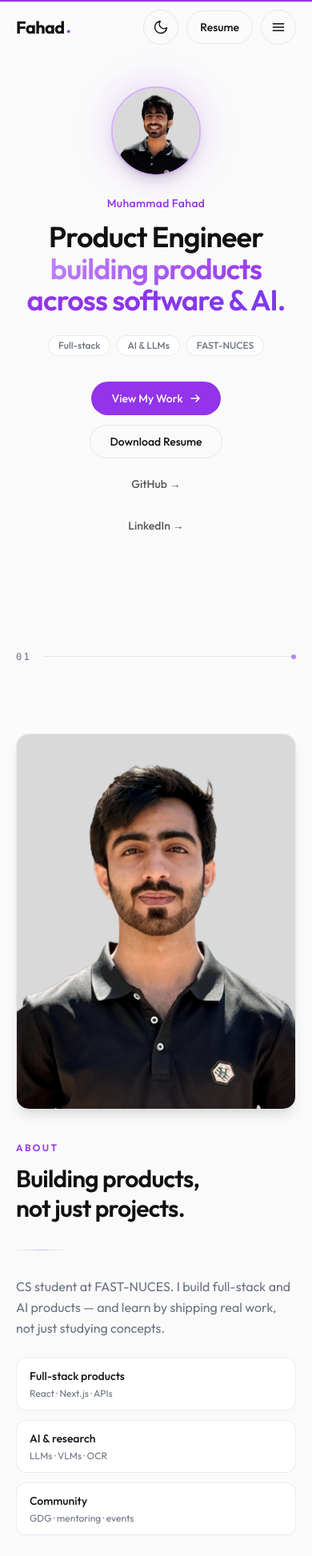
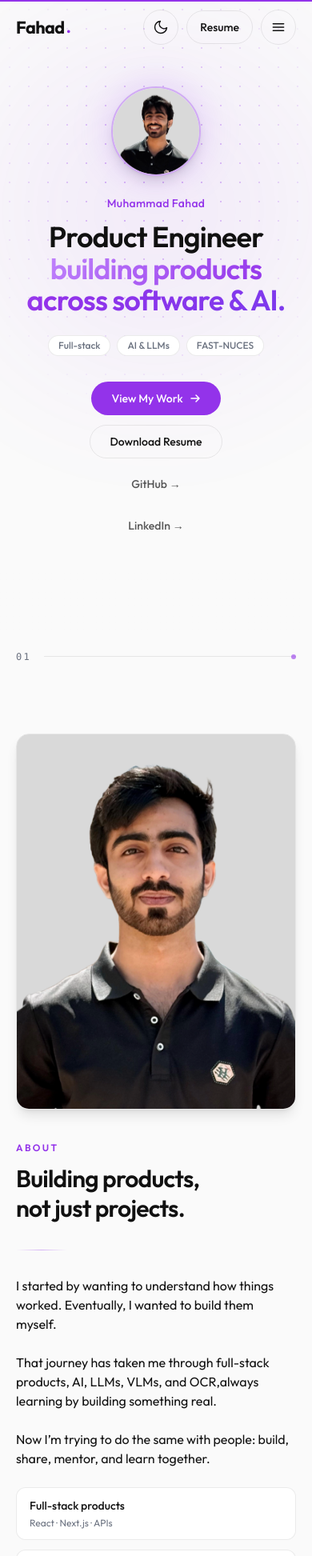
Before and after one commit to Mfahad159/portfolio, a Next.js app: page / in a window 390 px wide. Shown: the top 1945 px of the page at 80% size. Built offline with nearby package versions, Linux system fonts and the light colour scheme.

Commit message:
Fixed project section

```diff
--- a/app/components/About.jsx
+++ b/app/components/About.jsx
@@ -63,11 +63,18 @@ const About = () => {
               transition={{ duration: 0.5, delay: 0.1 }}
               className="space-y-6"
             >
-              <p className="max-w-xl text-base leading-relaxed text-[var(--muted)]">
-                CS student at FAST-NUCES. I build full-stack and AI products — and learn by shipping
-                real work, not just studying concepts.
+              <p>
+                I started by wanting to understand how things worked. Eventually, I wanted
+                to build them myself.
               </p>
-
+              <p>
+                That journey has taken me through full-stack products, AI, LLMs, VLMs,
+                and OCR,always learning by building something real.
+              </p>
+              <p>
+                Now I’m trying to do the same with people: build, share, mentor, and learn
+                together.
+              </p>
               <ul className="grid gap-3 sm:grid-cols-3">
                 {focusAreas.map((area) => (
                   <li
--- a/app/components/Hero.jsx
+++ b/app/components/Hero.jsx
@@ -5,18 +5,15 @@ import Image from 'next/image';
 import { assets } from '@/assets/assets';
 import { siteLinks } from '@/data/portfolio';
 import { heroSequence } from '@/lib/motion';
-import { useIsMobile } from '@/hooks/useActiveSection';
 import Button from './ui/Button';
 import Container from './ui/Container';
 import DotGrid from './ui/DotGrid';
 import SystemCard from './ui/SystemCard';
 
 const Hero = () => {
-  const isMobile = useIsMobile();
-
   return (
     <section id="top" className="hero-section relative">
-      {!isMobile && <DotGrid />}
+      <DotGrid />
 
       <Container className="relative">
         <div className="grid items-start gap-12 lg:grid-cols-[1.1fr_0.9fr] lg:gap-16">
--- a/app/components/ui/DotGrid.jsx
+++ b/app/components/ui/DotGrid.jsx
@@ -6,7 +6,7 @@ const DotGrid = ({ className = '' }) => {
       aria-hidden="true"
       className={`pointer-events-none absolute inset-0 -z-10 overflow-hidden ${className}`}
     >
-      <div className="dot-grid absolute inset-0 opacity-[0.35] dark:opacity-[0.22]" />
+      <div className="dot-grid absolute inset-0 opacity-[0.3] dark:opacity-[0.2] sm:opacity-[0.35] sm:dark:opacity-[0.22]" />
       <div className="absolute inset-0 bg-gradient-to-b from-transparent via-transparent to-[var(--background)]" />
       <div className="absolute left-1/2 top-1/3 h-[420px] w-[420px] -translate-x-1/2 -translate-y-1/2 rounded-full bg-[var(--accent)] opacity-[0.07] blur-[100px] md:h-[520px] md:w-[520px]" />
     </div>
--- a/app/globals.css
+++ b/app/globals.css
@@ -141,8 +141,7 @@ html {
 
 @media (max-width: 767px) {
   .dot-grid {
-    opacity: 0.12 !important;
-    mask-image: radial-gradient(ellipse 80% 50% at 50% 30%, black 10%, transparent 70%);
+    mask-image: radial-gradient(ellipse 90% 55% at 50% 28%, black 18%, transparent 75%);
   }
 }
 
```
